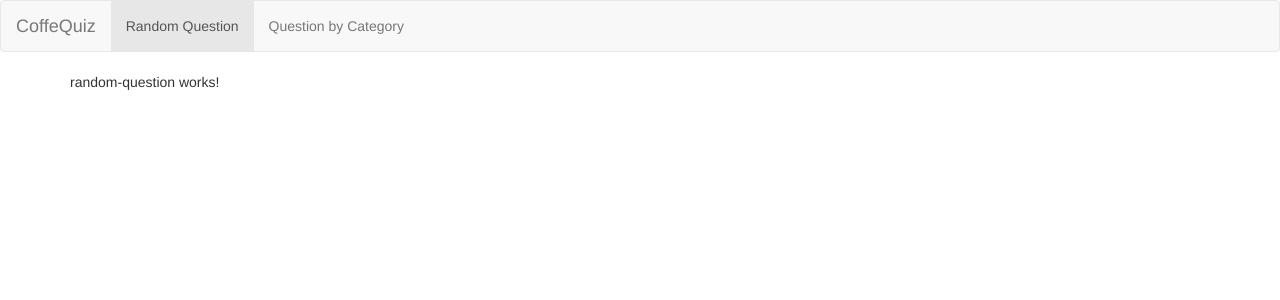
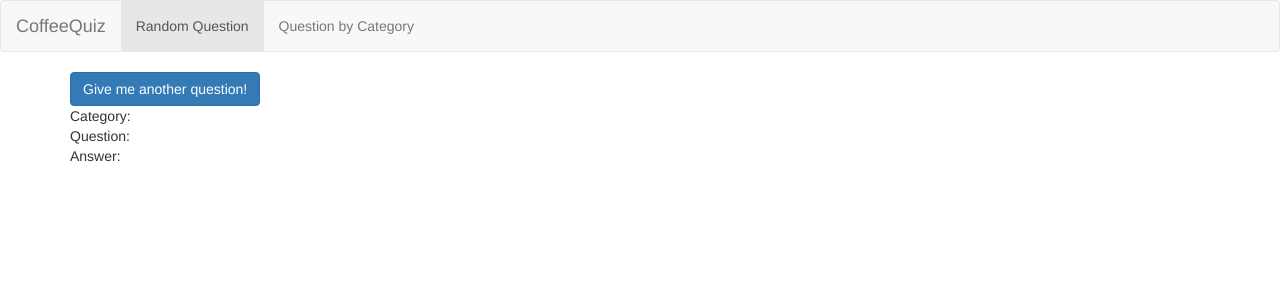
Before and after one commit to Molsagari92/trivia-quiz-app, an Angular app: page /random in a window 1280 px wide. Shown: the top 300 px of the page. Built offline with nearby package versions, Linux system fonts and the light colour scheme; no server answers.

Commit message:
Random question fetch added; preparation of the gettting question by category feature

```diff
--- /dev/null
+++ b/src/app/category.model.ts
@@ -0,0 +1,15 @@
+export class Category{
+  id: number;
+  title: string;
+  cluesCount: number;
+  createdAt: Date;
+  updatedAt: Date;
+
+  constructor(id: number, title: string, cluesCount:number, createdAt:string, updatedAt:string) {
+    this.id=id;
+    this.title=title;
+    this.cluesCount=cluesCount;
+    this.createdAt=new Date(createdAt);
+    this.updatedAt = new Date(updatedAt);
+  }
+}
--- /dev/null
+++ b/src/app/category.service.ts
@@ -0,0 +1,34 @@
+import {Category} from "./category.model";
+import {Subject} from "rxjs";
+
+export class CategoryService {
+  categoriesChanged = new Subject<Category[]>();
+  categories: Category[] = [];
+
+  addToCategories(responseData: any) {
+    let resp = responseData[0]['category'];
+    if (this.categories.length != 0) {
+      let notExists = this.categories.find(x => x.id === resp['id']);
+      if (notExists === undefined) {
+        let actualCategory = new Category(
+          resp['id'],
+          resp['title'],
+          resp['clues_count'],
+          resp['created_at'],
+          resp['updated_at']);
+        this.categories.push(actualCategory);
+        this.categoriesChanged.next(this.categories.slice());
+      }
+    } else {
+      let actualCategory = new Category(
+        resp['id'],
+        resp['title'],
+        resp['clues_count'],
+        resp['created_at'],
+        resp['updated_at']);
+      this.categories.push(actualCategory);
+      this.categoriesChanged.next(this.categories.slice());
+    }
+  }
+
+}
--- a/src/app/header/header.component.html
+++ b/src/app/header/header.component.html
@@ -1,7 +1,7 @@
 <nav class="navbar navbar-default">
   <div class="container-fluid">
     <div class="navbar-header">
-      <a href="#" class="navbar-brand">CoffeQuiz</a>
+      <a href="#" class="navbar-brand">CoffeeQuiz</a>
     </div>
     <div class="collapse navbar-collapse">
       <ul class="nav navbar-nav">
--- /dev/null
+++ b/src/app/question.model.ts
@@ -0,0 +1,20 @@
+import {Category} from "./category.model";
+
+export class Question {
+  question: string;
+  answer: string;
+  category: Category;
+  categoryId: number
+
+  constructor(
+    question: string,
+    answer: string,
+    category: Category,
+    categoryId: number) {
+    this.question = question;
+    this.answer = answer;
+    this.category = category;
+    this.categoryId = categoryId;
+  }
+
+}
--- /dev/null
+++ b/src/app/question.service.ts
@@ -0,0 +1,40 @@
+import {HttpClient} from "@angular/common/http";
+import {Injectable} from "@angular/core";
+import {Category} from "./category.model";
+import {Question} from "./question.model";
+import {CategoryService} from "./category.service";
+
+@Injectable()
+export class QuestionService {
+  constructor(
+    private http: HttpClient,
+    private cService: CategoryService) {
+  }
+
+  getRandomQuestion() {
+    return this.http.get('http://jservice.io/api/random');
+  }
+
+  createQuestion(responseData: any) {
+    let randomIndex: number = 0;
+    if (responseData.length > 1) {
+      randomIndex = Math.floor(Math.random() * responseData.length);
+    }
+    let question = new Question(
+      responseData[randomIndex]['question'],
+      responseData[randomIndex]['answer']
+        .replace('</i>', '')
+        .replace('/', '')
+        .replace('<i>', '')
+        .replace('\\', ''),
+      new Category(
+        responseData[0]['category'],
+        responseData[0]['category']['title'],
+        responseData[0]['category']['clues_count'],
+        responseData[0]['category']['created_at'],
+        responseData[0]['category']['updated_at']),
+      responseData[0]['category_id']);
+    this.cService.addToCategories(responseData);
+    return question;
+  }
+}
--- a/src/app/random-question/random-question.component.html
+++ b/src/app/random-question/random-question.component.html
@@ -1 +1,4 @@
-<p>random-question works!</p>
+<button type="button" class="btn btn-primary" (click)="onGetQuestion()">Give me another question!</button>
+<div *ngIf="actualQuestion.category">Category: {{actualQuestion.category.title}}</div>
+<div>Question: {{actualQuestion.question}}</div>
+<div>Answer: <span *ngIf="showAnswer">{{actualQuestion.answer}}</span></div>
--- a/src/app/random-question/random-question.component.ts
+++ b/src/app/random-question/random-question.component.ts
@@ -1,4 +1,12 @@
-import { Component, OnInit } from '@angular/core';
+import {Component, OnInit} from '@angular/core';
+import {ActivatedRoute} from "@angular/router";
+import {HttpClient} from "@angular/common/http";
+
+import {Question} from '../question.model';
+import {QuestionService} from "../question.service";
+import {CategoryService} from "../category.service";
+import {Category} from "../category.model";
+
 
 @Component({
   selector: 'app-random-question',
@@ -6,10 +14,58 @@ import { Component, OnInit } from '@angular/core';
   styleUrls: ['./random-question.component.css']
 })
 export class RandomQuestionComponent implements OnInit {
+  filterChecked: boolean = false;
+  delayChecked: boolean = false;
+  showAnswer: boolean = false;
+  timeOut: number = 0;
+  actualQuestion: Question =
+    new Question(
+      '',
+      '',
+      new Category(
+        0,
+        '',
+        0,
+        '',
+        ''
+      ), 0);
+  categories: Category[]=[];
 
-  constructor() { }
 
-  ngOnInit(): void {
+  constructor(
+    private route: ActivatedRoute,
+    private http: HttpClient,
+    private qService: QuestionService,
+    private cService: CategoryService) {
+  }
+
+  ngOnInit() {
+    this.onGetQuestion();
+  }
+
+  onGetQuestion() {
+    this.showAnswer = false;
+    this.qService.getRandomQuestion().subscribe((responseData: any) => {
+      this.actualQuestion = this.qService.createQuestion(responseData);
+    });
+    setTimeout(() => {
+      this.showAnswer = true;
+    }, this.timeOut * 1000);
+  }
+
+  onFilterCheck() {
+    this.filterChecked = !this.filterChecked;
+  }
+
+  onDelayCheck() {
+    this.delayChecked = !this.delayChecked;
+    if (this.delayChecked == false) {
+      this.timeOut = 0;
+    }
+  }
+
+  onSaveDelay(value: string) {
+    this.timeOut = +value;
   }
 
 }
```
Also changed, not shown: src/app/app.module.ts (+6 -2 lines).
